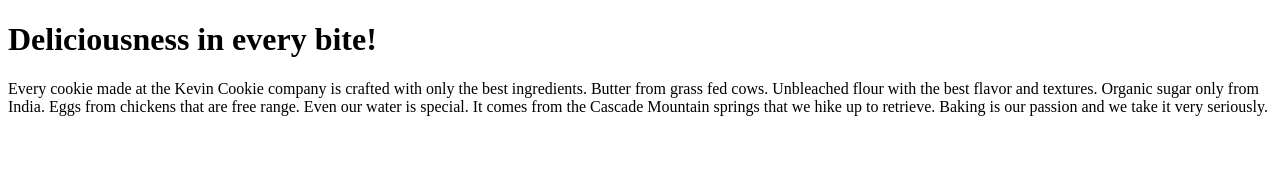
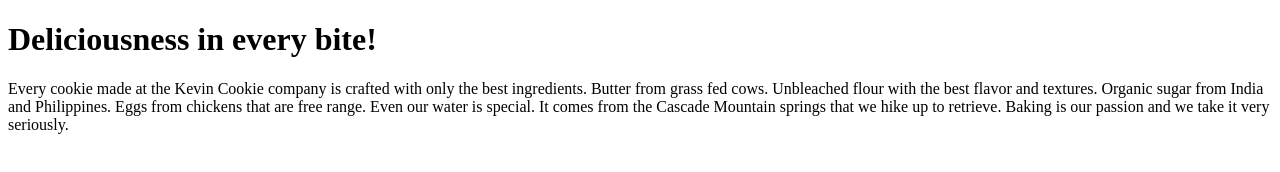
Before and after one commit to felipemauez/gitlearning, a plain HTML site: page index.htm in a window 1280 px wide. Drawn offline with Linux system fonts and the light colour scheme.

Commit message:
Update index.htm

```diff
--- a/index.htm
+++ b/index.htm
@@ -3,7 +3,7 @@
 <body>
 
 <h1>Deliciousness in every bite!</h1>
-<p>Every cookie made at the Kevin Cookie company is crafted with only the best ingredients. Butter from grass fed cows. Unbleached flour with the best flavor and textures. Organic sugar only from India. Eggs from chickens that are free range. Even our water is special. It comes from the Cascade Mountain springs that we hike up to retrieve. Baking is our passion and we take it very seriously.</p>
+<p>Every cookie made at the Kevin Cookie company is crafted with only the best ingredients. Butter from grass fed cows. Unbleached flour with the best flavor and textures. Organic sugar from India and Philippines. Eggs from chickens that are free range. Even our water is special. It comes from the Cascade Mountain springs that we hike up to retrieve. Baking is our passion and we take it very seriously.</p>
 
 
 </body>
```
